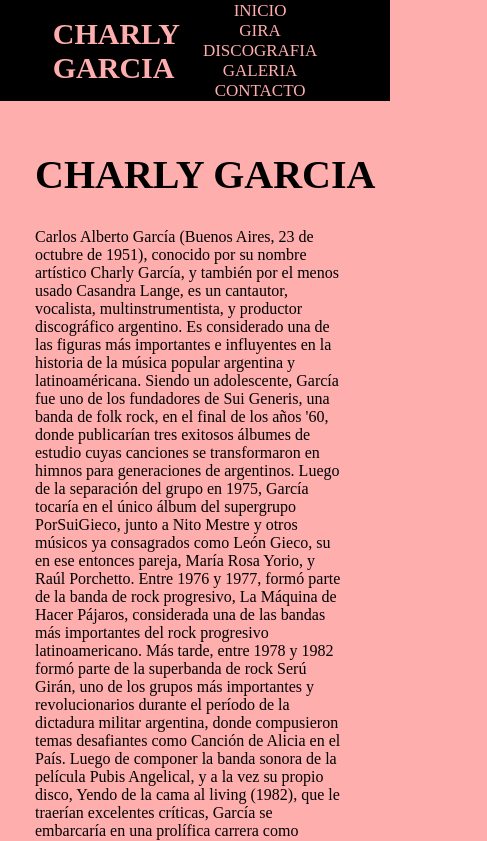
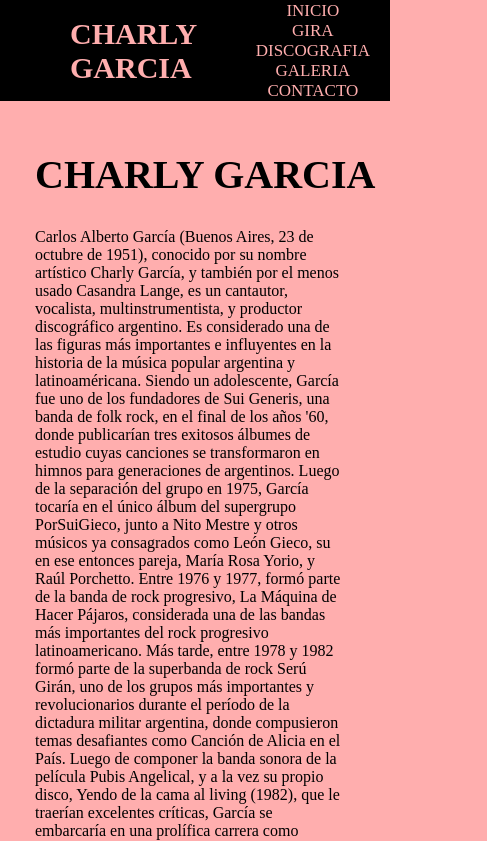
Before and after one commit to lautaronarizzano/charly-garcia-pagina, a website: page index.html in a window 390 px wide. Shown: the top 841 px of the page, 487 px wide, since content can reach past the window. Drawn offline with Linux system fonts and the light colour scheme.

Commit message:
agregue contenido del header

```diff
--- a/sass/partials/_header.scss
+++ b/sass/partials/_header.scss
@@ -40,7 +40,8 @@
         gap: 1.5rem;
     }
     .hdiv__h1{
-        padding-right: 10rem;
+        padding-right: $small;
+        padding-left: $medio !important;
     }
     .hdiv__ul{
         font-size: 1.7em !important;
@@ -49,7 +50,7 @@
 
 @media (max-width: 500px) {
     header{
-        @include flex (flex, row, center, center, nowrap);
+        @include flex (flex, row, flex-start, center, nowrap);
         gap: 2.4rem;
     }
     .hdiv__h1{
@@ -59,7 +60,6 @@
         @include flex (flex, column, center, center, nowrap);
         font-size: 1.7em !important;
         gap: 0 !important;
-        padding-right: 17rem;
         text-decoration: underline;
     }
 }
```
Also changed, not shown: assets/css/main.css.
